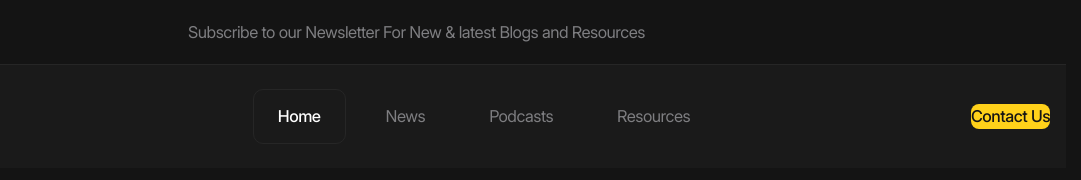
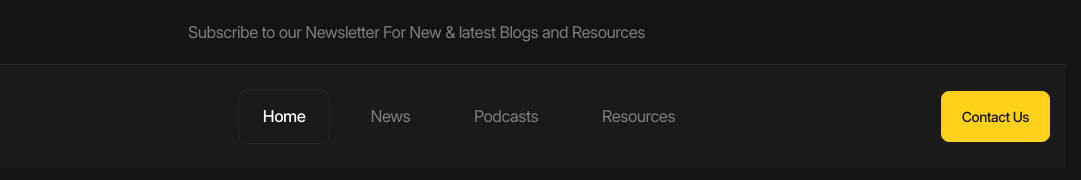
Before and after one commit to paveldsh1/future-tech, a website: page index.html in a window 1280 px wide. Shown: the full height of the page, 199-1280 px from the left. Drawn offline with Linux system fonts and the light colour scheme.

Commit message:
refactoring

```diff
--- a/index.html
+++ b/index.html
@@ -49,7 +49,7 @@
                             </li>
                         </ul>
                     </nav>
-                    <a href="/" class="header__contact-us-link button--accent">Contact Us</a>
+                    <a href="/" class="header__contact-us-link button button--accent">Contact Us</a>
                 </div>
                 <button
                     class="header__burger-button burger-button visible-mobile"
```
Also changed, not shown: styles/helpers/_mixins.scss (indentation only).
